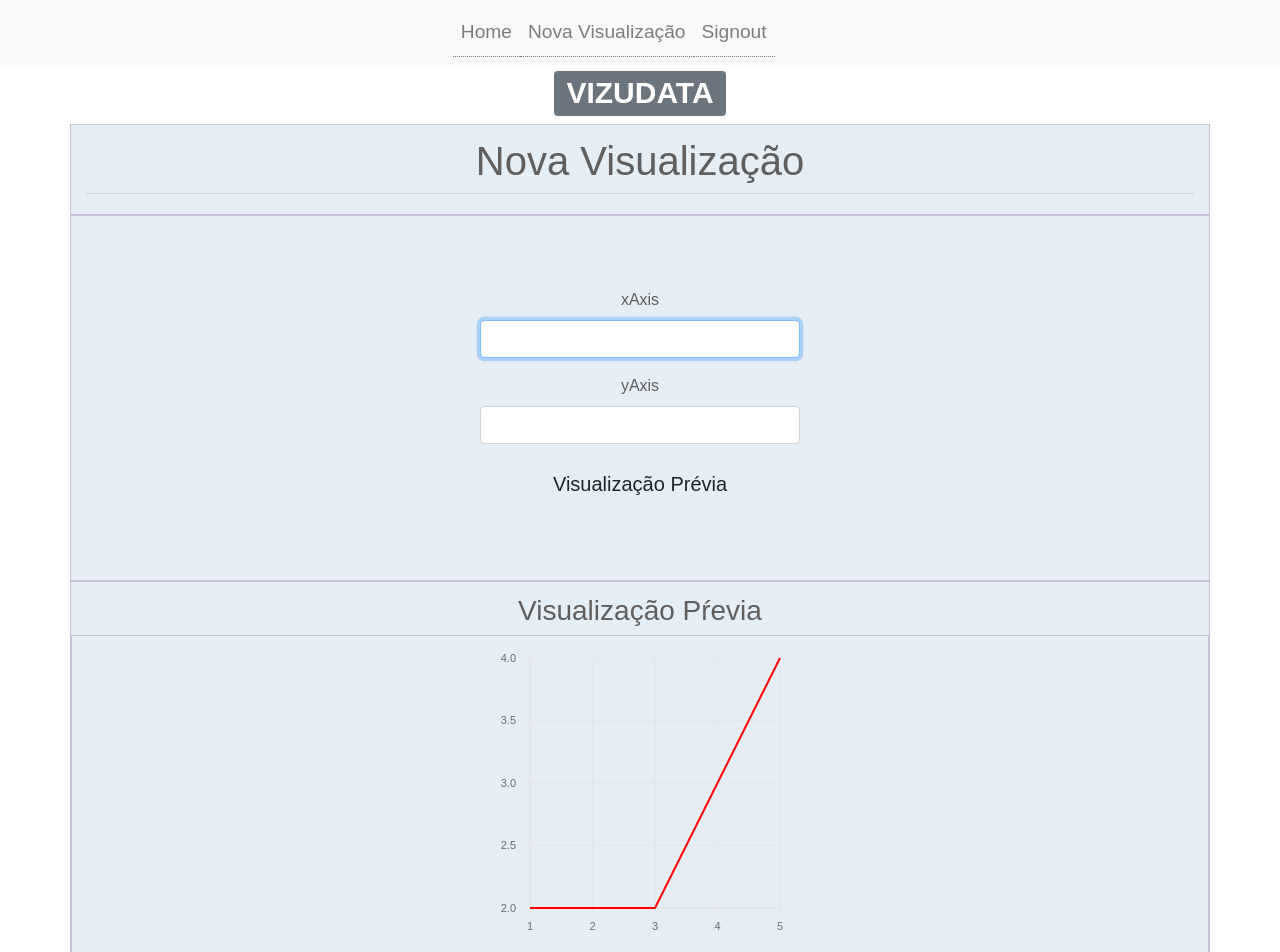
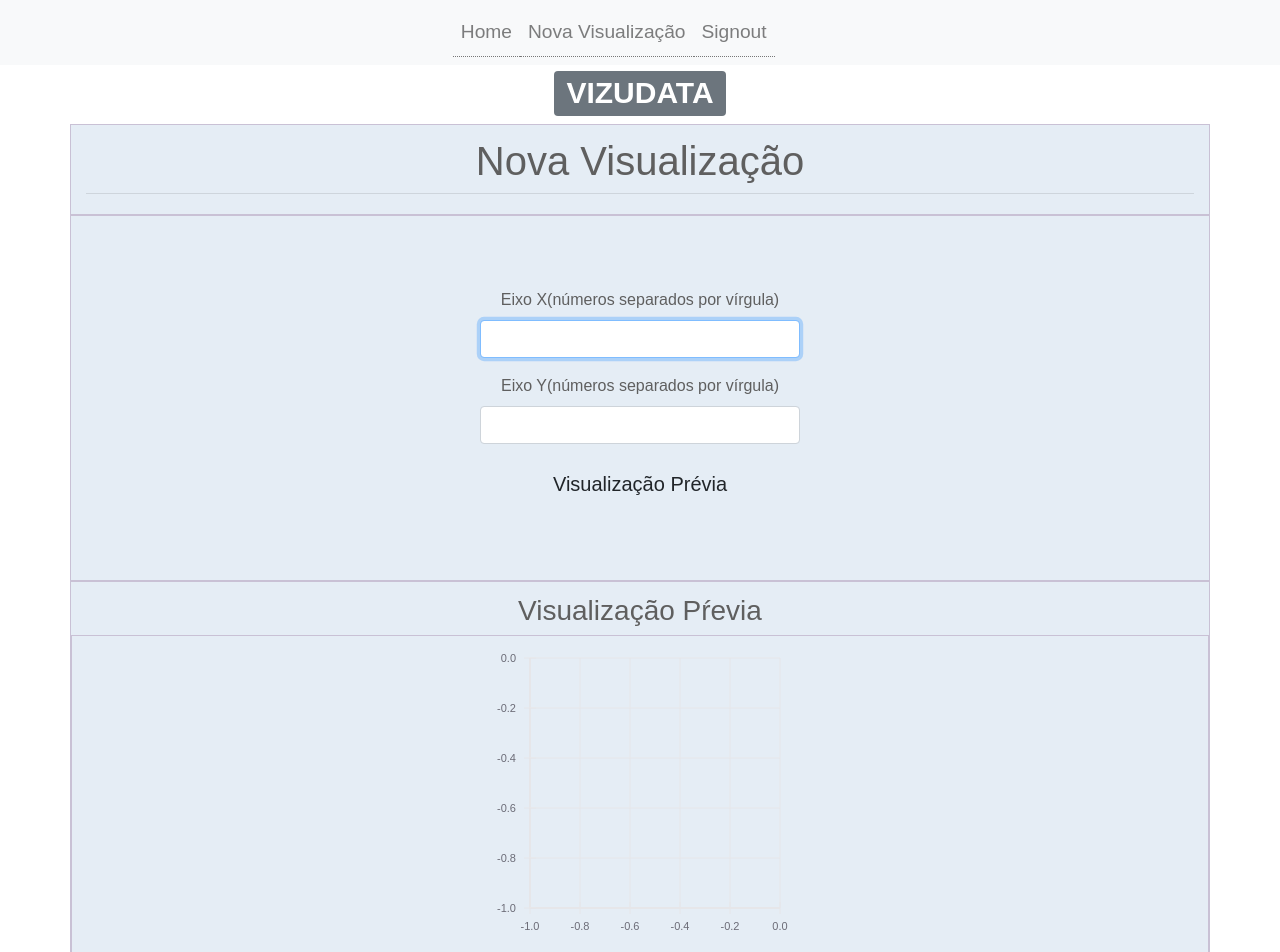
Before and after one commit to LucasAndreSalvino/VizuDataFront, a React (Create React App) app: page /newvis in a window 1280 px wide. Shown: the top 952 px of the page. Built offline with nearby package versions, Linux system fonts and the light colour scheme.

Commit message:
adicionando tratamento de dados para gerar visualiacoes

```diff
--- a/src/components/NewVis.js
+++ b/src/components/NewVis.js
@@ -14,14 +14,14 @@ class NewVis extends Component {
   constructor(props) {
 	 super(props);
     this.state = {
-	data:[[1,2],[3,2],[5,4]],
+	data:[[0,0],[0,0]],
       xAxis: "",
       yAxis: ""
     };
   }
 
   validateForm() {
-    //validar depois
+    return this.state.xAxis.length == this.state.yAxis.length;
   }
 
   handleChange = event => {
@@ -32,14 +32,23 @@ class NewVis extends Component {
 
   handleSubmit= event => {
     event.preventDefault();
+    var dataArrAux = [this.state.xAxis.split(",").map(Number),this.state.yAxis.split(",").map(Number)];
+    var dataArr = dataArrAux[0].map(function(col, i) {
+    return dataArrAux.map(function(row) {
+        return row[i];
+    });
+});
     this.setState({
-      data:[this.state.xAxis.split(",").map(Number),this.state.yAxis.split(",").map(Number)]
+      data:dataArr
 
     });
 
 
+  }
 
-  }
+   buttonClicked() {
+        alert('Button was clicked!')
+    }
 
   render() {
     return (
@@ -59,7 +68,7 @@ class NewVis extends Component {
 	<div className="Login">
         <form onSubmit={this.handleSubmit}>
           <FormGroup controlId="xAxis" bsSize="large">
-            <ControlLabel>xAxis</ControlLabel>
+            <ControlLabel>Eixo X(números separados por vírgula)</ControlLabel>
             <FormControl
               autoFocus
               type="text"
@@ -68,7 +77,7 @@ class NewVis extends Component {
             />
           </FormGroup>
           <FormGroup controlId="yAxis" bsSize="large">
-            <ControlLabel>yAxis</ControlLabel>
+            <ControlLabel>Eixo Y(números separados por vírgula)</ControlLabel>
             <FormControl
               value={this.state.yAxis}
               onChange={this.handleChange}
@@ -77,6 +86,7 @@ class NewVis extends Component {
           </FormGroup>
           <Button
             block
+	    disabled={!this.validateForm()}
             bsSize="large"
             type="submit"
           >
@@ -91,7 +101,7 @@ class NewVis extends Component {
 	<Row>
           <Col><div><h3>Visualização Pŕevia</h3></div>
 		<Row><Col><div align='center'><VisPrev data={this.state.data} /></div></Col></Row>
-		<Button>
+		<Button onClick={this.buttonClicked}>
             Salvar Visualização
           </Button>
 <hr className="previa" />
```
